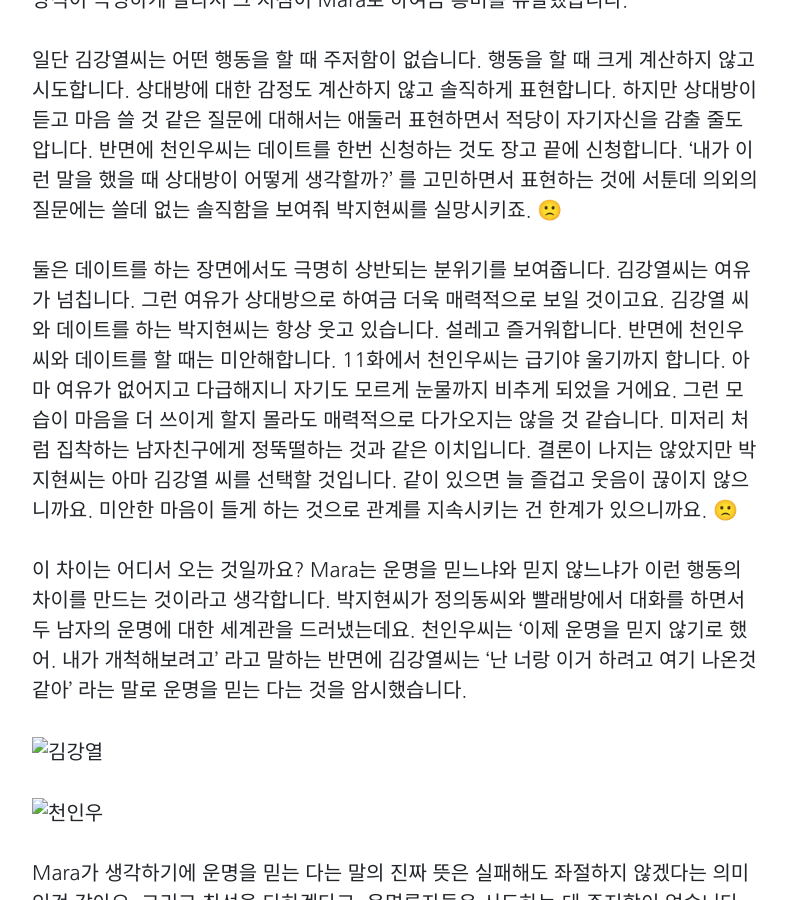
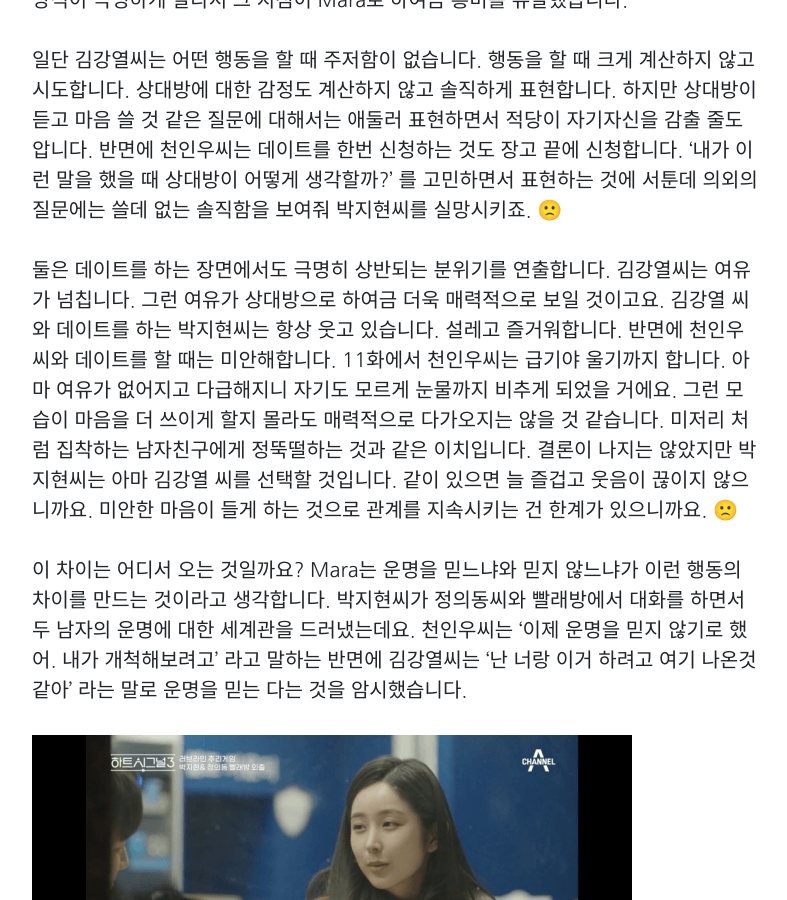
Before and after one commit to Marapro88/mara, a Jekyll site: the page built from _posts/Essay/2020-07-01-essay-serendipity.md, in a window 1280 px wide and 900 px high, scrolled down 987 px. Shown: the whole window, without its empty margins (243-1030 px from the left). Built offline with Jekyll 4.4.1, drawn with Linux system fonts in a browser that asks for light colours; comment, search, counter and statistics services are not loaded.

Commit message:
0701 ESSAY 세렌디피티 탈고

```diff
--- a/_posts/Essay/2020-07-01-essay-serendipity.md
+++ b/_posts/Essay/2020-07-01-essay-serendipity.md
@@ -23,13 +22,13 @@
 
 일단 김강열씨는 어떤 행동을 할 때 주저함이 없습니다. 행동을 할 때 크게 계산하지 않고 시도합니다. 상대방에 대한 감정도 계산하지 않고 솔직하게 표현합니다. 하지만 상대방이 듣고 마음 쓸 것 같은 질문에 대해서는 애둘러 표현하면서 적당이 자기자신을 감출 줄도 압니다. 반면에 천인우씨는 데이트를 한번 신청하는 것도 장고 끝에 신청합니다. '내가 이런 말을 했을 때 상대방이 어떻게 생각할까?' 를 고민하면서 표현하는 것에 서툰데 의외의 질문에는 쓸데 없는 솔직함을 보여줘 박지현씨를 실망시키죠. 🙁
 
-둘은 데이트를 하는 장면에서도 극명히 상반되는 분위기를 보여줍니다. 김강열씨는 여유가 넘칩니다. 그런 여유가 상대방으로 하여금 더욱 매력적으로 보일 것이고요. 김강열 씨와 데이트를 하는 박지현씨는 항상 웃고 있습니다. 설레고 즐거워합니다. 반면에 천인우 씨와 데이트를 할 때는 미안해합니다. 11화에서 천인우씨는 급기야 울기까지 합니다. 아마 여유가 없어지고 다급해지니 자기도 모르게 눈물까지 비추게 되었을 거에요. 그런 모습이 마음을 더 쓰이게 할지 몰라도 매력적으로 다가오지는 않을 것 같습니다. 미저리 처럼 집착하는 남자친구에게 정뚝떨하는 것과 같은 이치입니다. 결론이 나지는 않았지만 박지현씨는 아마 김강열 씨를 선택할 것입니다. 같이 있으면 늘 즐겁고 웃음이 끊이지 않으니까요. 미안한 마음이 들게 하는 것으로 관계를 지속시키는 건 한계가 있으니까요.  🙁
+둘은 데이트를 하는 장면에서도 극명히 상반되는 분위기를 연출합니다. 김강열씨는 여유가 넘칩니다. 그런 여유가 상대방으로 하여금 더욱 매력적으로 보일 것이고요. 김강열 씨와 데이트를 하는 박지현씨는 항상 웃고 있습니다. 설레고 즐거워합니다. 반면에 천인우 씨와 데이트를 할 때는 미안해합니다. 11화에서 천인우씨는 급기야 울기까지 합니다. 아마 여유가 없어지고 다급해지니 자기도 모르게 눈물까지 비추게 되었을 거에요. 그런 모습이 마음을 더 쓰이게 할지 몰라도 매력적으로 다가오지는 않을 것 같습니다. 미저리 처럼 집착하는 남자친구에게 정뚝떨하는 것과 같은 이치입니다. 결론이 나지는 않았지만 박지현씨는 아마 김강열 씨를 선택할 것입니다. 같이 있으면 늘 즐겁고 웃음이 끊이지 않으니까요. 미안한 마음이 들게 하는 것으로 관계를 지속시키는 건 한계가 있으니까요.  🙁
 
 이 차이는 어디서 오는 것일까요? Mara는 운명을 믿느냐와 믿지 않느냐가 이런 행동의 차이를 만드는 것이라고 생각합니다. 박지현씨가 정의동씨와 빨래방에서 대화를 하면서 두 남자의 운명에 대한 세계관을 드러냈는데요. 천인우씨는 '이제 운명을 믿지 않기로 했어. 내가 개척해보려고' 라고 말하는 반면에 김강열씨는 '난 너랑 이거 하려고 여기 나온것 같아' 라는 말로 운명을 믿는 다는 것을 암시했습니다.
 
-![김강열](img/essay/02/02.PNG)
+![김강열](/img/essay/02/02.PNG)
 
-![천인우](img/essay/02/01.PNG)
+![천인우](/img/essay/02/01.PNG)
 
 Mara가 생각하기에 운명을 믿는 다는 말의 진짜 뜻은 실패해도 좌절하지 않겠다는 의미인것 같아요. 그리고 최선을 다하겠다고. 운명론자들은 시도하는 데 주저함이 없습니다. 그리고 적극적으로 원하는 것을 얻기 위해 계획하고 남보다 먼저 행동합니다. 데이트 신청을 하기 위해 박지현씨가 일어날 때 까지 기다리는 게 아니라 핸드폰 바로 옆에 쪽지를 두는 김강열씨 처럼요. 속모르는 사람들이 보면 여유가 있어보일지 몰라도 새벽에 잠을 설치며 박지현씨를 기다린건 김강열씨였습니다. 이유있는 여유였던거죠. 이러한 여유가 성공과 기회를 더 끓어 당깁니다. 이런 사람들은 실패하더라도 최선을 다했기 때문에 후회하지 않습니다. 내 힘으로 어찌할 수 없는 무언가가 있다는 것을 인정하고 툭툭 털고 앞으로 나아갑니다. 그리고 또 다른 기회를 찾아 시도하고 성공합니다.
 
```
Also changed, not shown: other parts of _posts/Essay/2020-07-01-essay-serendipity.md (+0 -1 lines).
